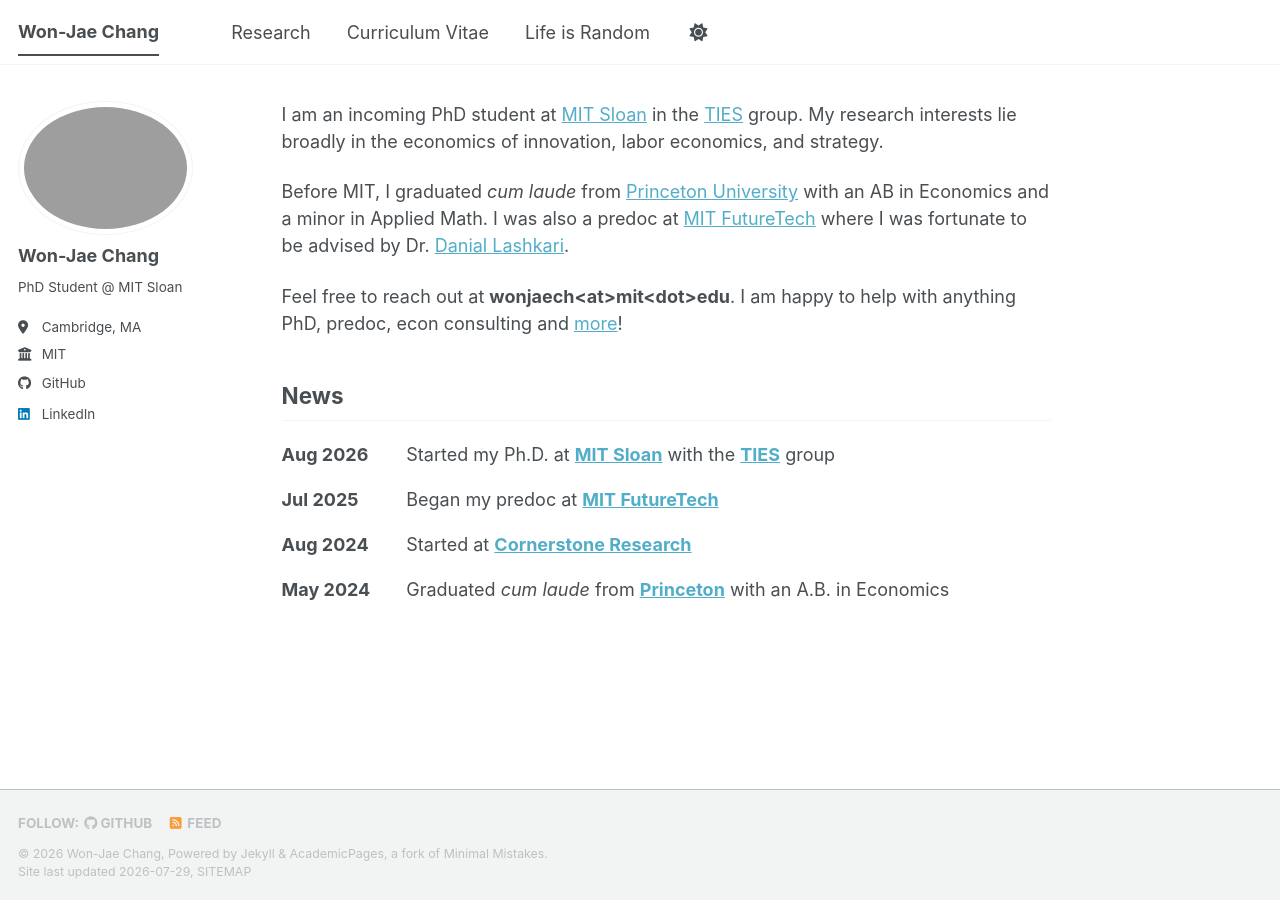
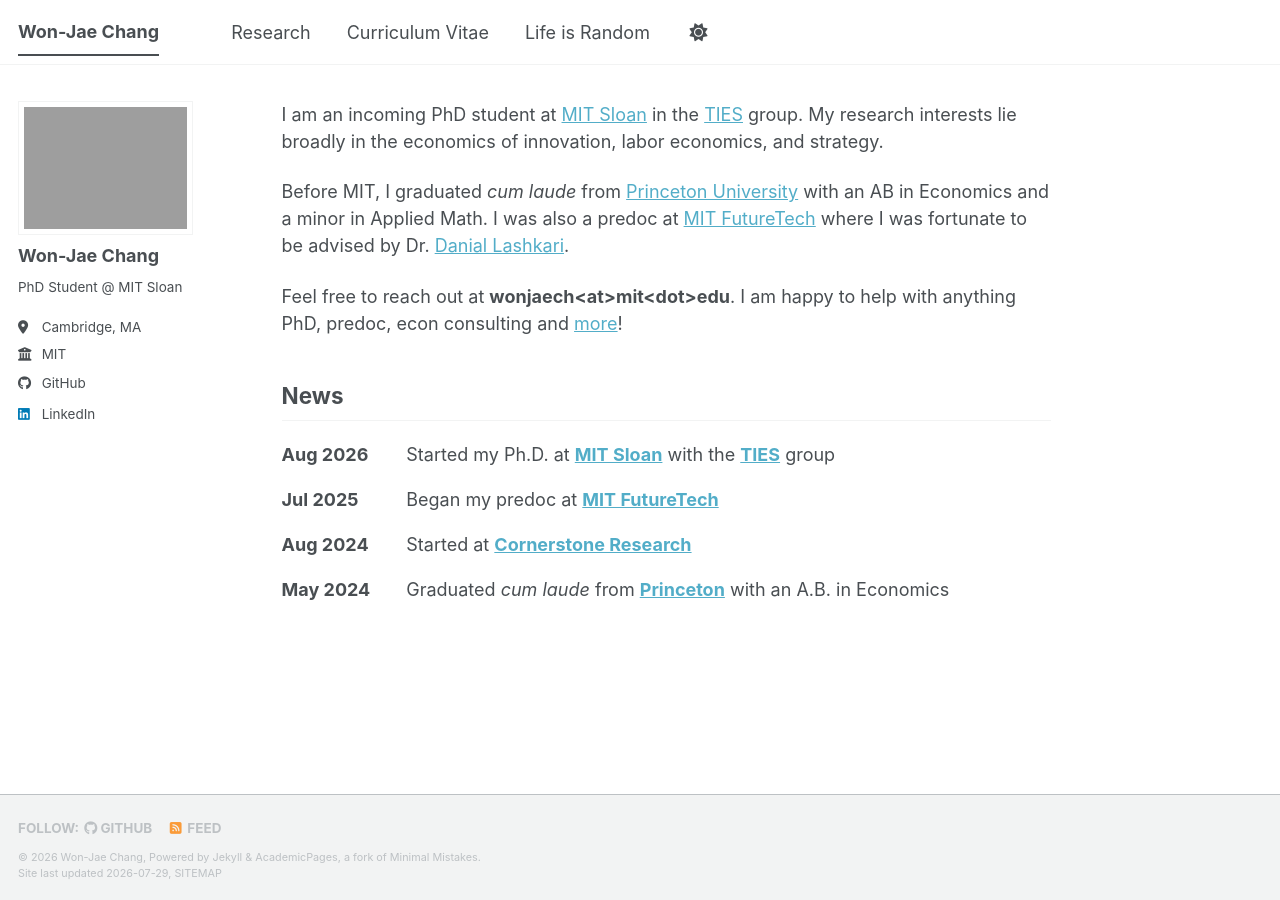
Before and after one commit to wonjaechang/wonjaechang, a Jekyll site: the page built from _pages/about.md, in a window 1280 px wide. Built offline with Jekyll 4.4.1, drawn with Linux system fonts in a browser that asks for light colours; a script bundle is joined from its source files by our own code; library files that are not in the unit come from our copies.

Commit message:
some big changes

```diff
--- a/assets/css/main.scss
+++ b/assets/css/main.scss
@@ -42,3 +42,5 @@
     "vendor/font-awesome/brands"
 ;
 .accent { color: #306E8E; }
+.author__avatar img { border-radius: 0; }
+.page__footer-copyright { font-size: 0.6em; }
```
